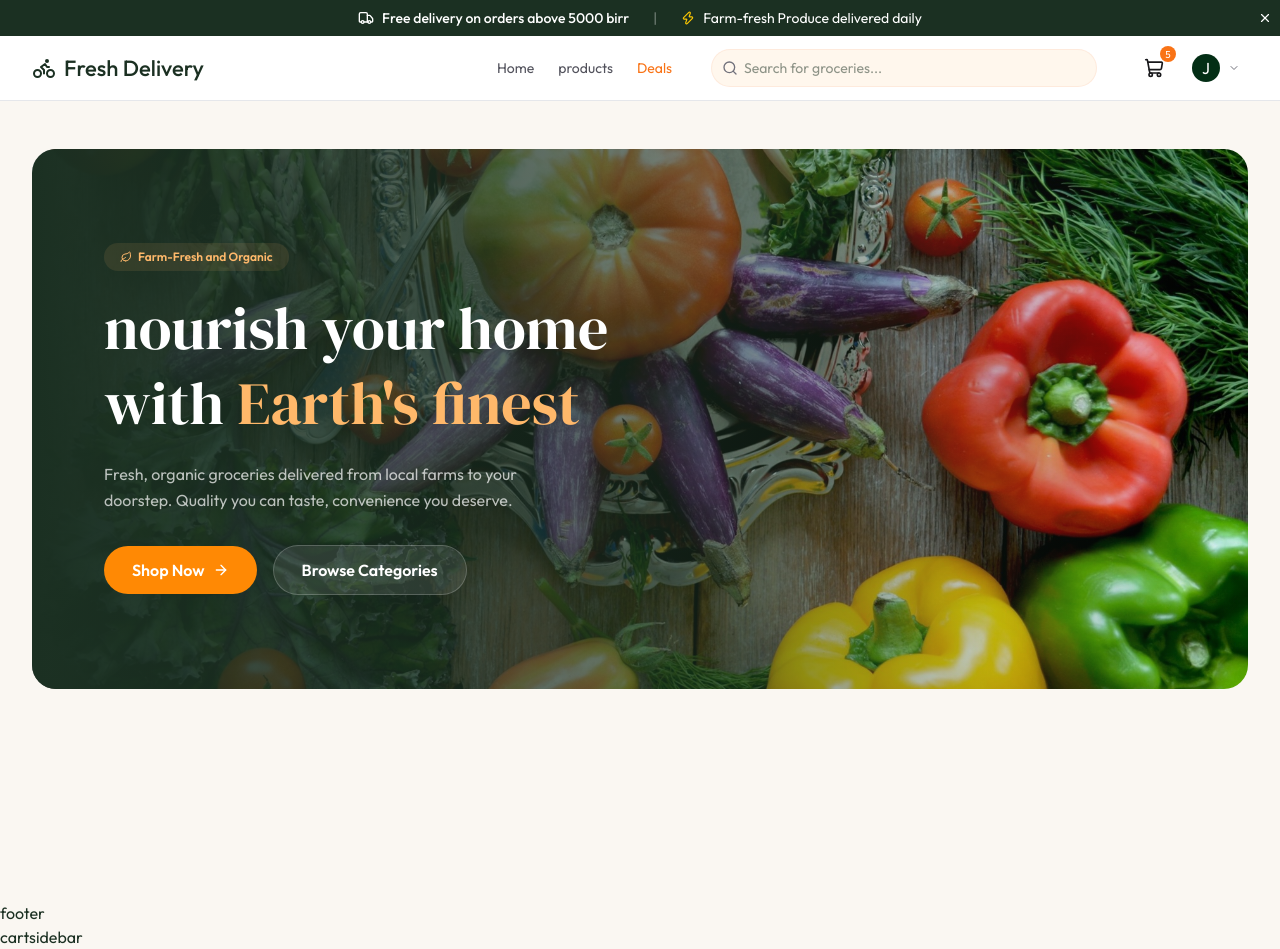
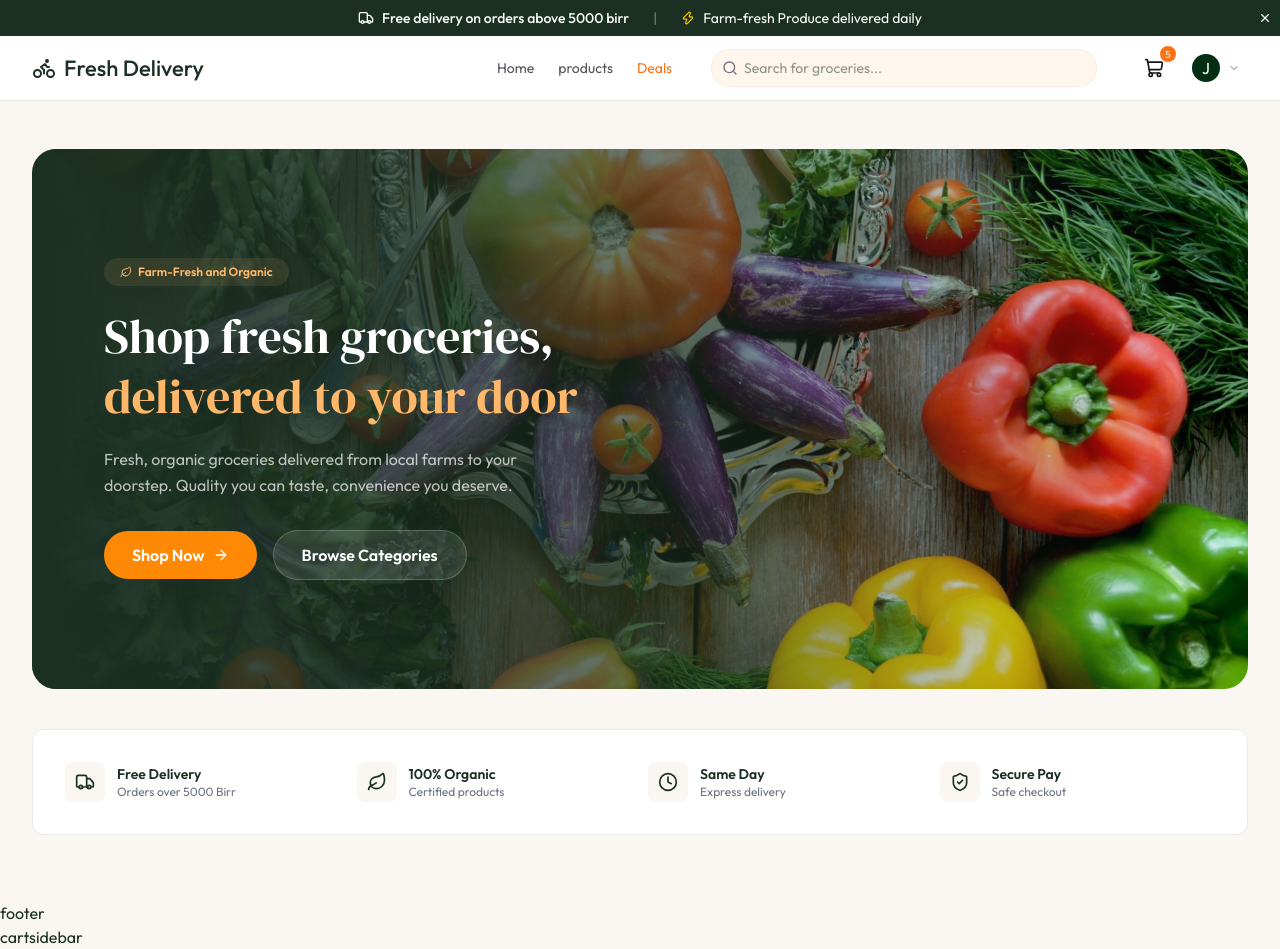
Before and after one commit to surameli/fresh-corner-delivery, a React (Vite) app in the folder client/: page / in a window 1280 px wide. Built offline with nearby package versions, Linux system fonts and the light colour scheme.

Commit message:
add some description on the hero section

```diff
--- a/client/src/assets/assets.ts
+++ b/client/src/assets/assets.ts
@@ -35,7 +35,7 @@
     description: "Fresh, organic groceries delivered from local farms to your doorstep. Quality you can taste, convenience you deserve.",
     hero_image: hero_bg,
     hero_features: [
-        { icon: TruckIcon, title: "Free Delivery", desc: "Orders over $20" },
+        { icon: TruckIcon, title: "Free Delivery", desc: "Orders over 5000 Birr" },
         { icon: LeafIcon, title: "100% Organic", desc: "Certified products" },
         { icon: ClockIcon, title: "Same Day", desc: "Express delivery" },
         { icon: ShieldCheckIcon, title: "Secure Pay", desc: "Safe checkout" },
--- /dev/null
+++ b/client/src/components/Home/Features.tsx
@@ -0,0 +1,37 @@
+import { heroSectionData } from "../../assets/assets"
+
+
+const Features = () => {
+  return (
+    <section className="bg-white py-5 border border-app-border/80 rounded-xl">
+
+        <div className="mx-auto px-4 sm:px-6 lg:px-8">
+            <div className="grid grid-cols-2 md:grid-cols-4 gap-4">
+                {heroSectionData.hero_features.map((featurs, i)=>(
+                   <div key ={i} className="flex items-center gap-3 py-3">
+                    <div className="size-10 rounded-lg bg-app-cream flex-center shrink-0">
+
+                        <featurs.icon className="size-5" />
+
+
+                    </div>
+                    <div>
+                      <p className="text-sm font-semibold text-app-green">{featurs.title}</p>
+                      <p className="text-xs text-app-text-light">{featurs.desc}</p>
+                    </div>
+
+                   </div>
+
+                ))}
+
+            </div>
+
+        </div>
+
+
+    </section>
+
+  )
+}
+
+export default Features
--- a/client/src/components/Home/Hero.tsx
+++ b/client/src/components/Home/Hero.tsx
@@ -22,9 +22,9 @@
             Farm-Fresh and Organic
           </span>
 
-          <h1 className="font-serif text-4xl sm:text-5xl lg:text-6xl text-white leading-tight mb-5">
-            nourish your home with{" "}
-            <span className="text-orange-300">Earth's finest</span>
+          <h1 className="font-serif text-3xl sm:text-5xl  text-white leading-tight mb-5">
+            Shop fresh groceries,{" "}
+            <span className="text-orange-300">delivered to your door</span>
           </h1>
 
           <p className="text-base text-white/70 leading-relaxed mb-8 max-w-md">
--- a/client/src/pages/Home.tsx
+++ b/client/src/pages/Home.tsx
@@ -1,3 +1,4 @@
+import Features from "../components/Home/Features.tsx"
 import Hero from "../components/Home/Hero.tsx"
 
 
@@ -6,6 +7,7 @@
     <div className="min-h-screen max-w-7xl mx-auto px-4 sm:px-6 lg:px-8 py-12">
 
       <Hero/>
+      <Features/>
     </div>
   )
 }
```
